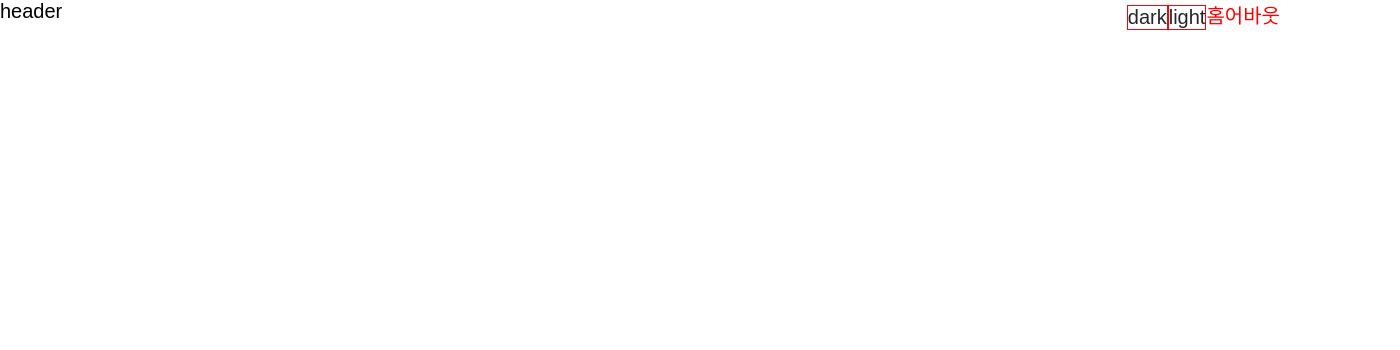
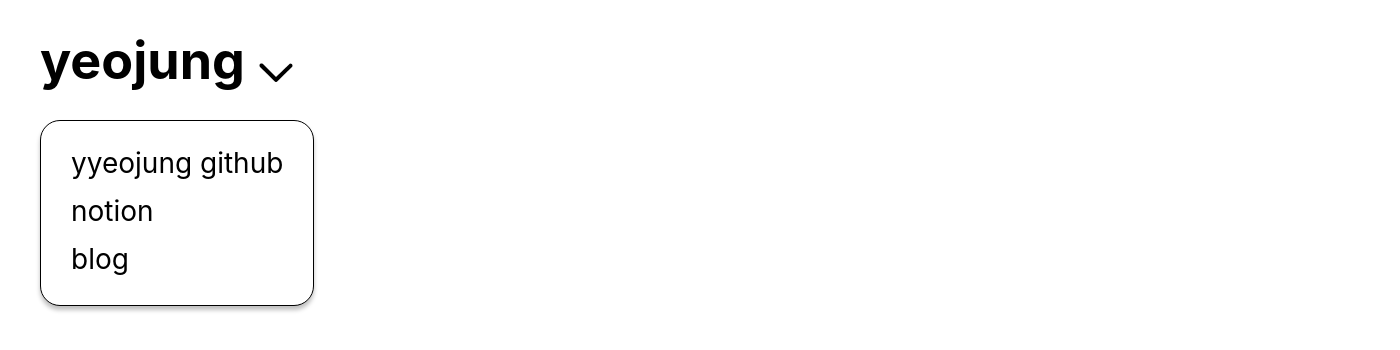
Before and after one commit to yyeojung/portfolio, a React (Create React App) app: page / in a window 1280 px wide. Shown: the top 350 px of the page, 1400 px wide, since content can reach past the window. Built offline with nearby package versions, Linux system fonts and the light colour scheme.

Commit message:
헤더 진행중

```diff
--- a/src/App.css
+++ b/src/App.css
@@ -117,7 +117,6 @@
 pre {
   border: none;
   font-size: 2rem;
-  font-family: 'NanumBarunGothic', sans-serif;
   color: #25262b;
 }
 ul,
--- a/src/App.tsx
+++ b/src/App.tsx
@@ -34,7 +34,7 @@
         <Button onClick={darkMode}>dark</Button>
         <Button onClick={lightMode}>light</Button>
         <a href='/'>홈</a>
-        <a href='/about'>어바웃</a>
+        <a href='/about'>어바dd웃</a>
       </Relative>
       <div className='App'>
         <Routes>
--- a/src/components/Header.tsx
+++ b/src/components/Header.tsx
@@ -5,12 +5,63 @@
   height: 12rem;
   background: ${(props) => props.theme.header};
   color: ${(props) => props.theme.mainColor};
+  padding: 0 4rem;
+  display: flex;
+  align-items: center;
+  position: relative;
+`;
+const Title = styled.div`
+  display: flex;
+  align-items: flex-end;
+
+  & h1 {
+    font-weight: 700;
+    font-size: 5.2rem;
+  }
+  & .dropdown {
+    width: 4rem;
+    height: 4rem;
+    background: url(${(props) => props.theme.dropdown.icon}) center center/ 100%
+      no-repeat;
+    margin-left: 1rem;
+  }
+  & .my_list {
+    position: absolute;
+    top: 100%;
+    padding: 2.5rem 3rem;
+    background: ${(props) => props.theme.dropdown.bg};
+    border: 0.1rem solid ${(props) => props.theme.dropdown.border};
+    box-shadow: 0 0.4rem 0.4rem 0 rgba(0, 0, 0, 0.25);
+    border-radius: 2rem;
+
+    & li {
+      font-size: 2.8rem;
+      height: 3.8rem;
+      cursor: pointer;
+    }
+    & li:hover {
+      border-bottom: 0.1rem solid ${(props) => props.theme.dropdown.border};
+    }
+    & li ~ li {
+      margin-top: 1rem;
+    }
+  }
 `;
 
 export default function Header() {
   return (
     <>
-      <Headers>header</Headers>
+      <Headers>
+        <Title>
+          <h1>yeojung</h1>
+          <button className='dropdown'></button>
+          <ul className='my_list'>
+            <li>yyeojung github</li>
+            <li>notion</li>
+            <li>blog</li>
+          </ul>
+        </Title>
+      </Headers>
     </>
   );
 }
--- a/src/index.css
+++ b/src/index.css
@@ -1,8 +1,7 @@
+
 body {
   margin: 0;
-  font-family: -apple-system, BlinkMacSystemFont, 'Segoe UI', 'Roboto', 'Oxygen',
-    'Ubuntu', 'Cantarell', 'Fira Sans', 'Droid Sans', 'Helvetica Neue',
-    sans-serif;
+  font-family: -apple-system,  sans-serif;
   -webkit-font-smoothing: antialiased;
   -moz-osx-font-smoothing: grayscale;
 }
--- a/src/index.tsx
+++ b/src/index.tsx
@@ -5,7 +5,7 @@
 import reportWebVitals from './reportWebVitals';
 import { BrowserRouter } from 'react-router-dom';
 import { Provider } from 'react-redux';
-import store from 'store';
+import store from './store/store';
 
 const root = ReactDOM.createRoot(
   document.getElementById('root') as HTMLElement
--- a/src/page/Home.tsx
+++ b/src/page/Home.tsx
@@ -1,10 +1,23 @@
 import React from 'react';
 import Header from 'components/Header';
+import styled from 'styled-components';
 
+const HomeWrap = styled.div`
+  background: ${(props) => props.theme.header};
+  min-height: 100vh;
+
+  & .guide {
+    width: 140rem;
+  }
+`;
 export default function Home() {
   return (
     <>
-      <Header />
+      <HomeWrap>
+        <div className='guide'>
+          <Header />
+        </div>
+      </HomeWrap>
     </>
   );
 }
--- /dev/null
+++ b/src/store/modal.tsx
@@ -0,0 +1,29 @@
+import { PayloadAction, createSlice } from '@reduxjs/toolkit';
+
+type ModalState = {
+  type: string;
+  isOpen: boolean;
+};
+
+const initialState: ModalState = {
+  type: '',
+  isOpen: false
+};
+
+const modal = createSlice({
+  name: 'modal',
+  initialState,
+  reducers: {
+    openModal: (state, action: PayloadAction<string>) => {
+      state.type = action.payload;
+      state.isOpen = true;
+    },
+
+    closeModal: (state) => {
+      state.isOpen = false;
+    }
+  }
+});
+
+export const { openModal, closeModal } = modal.actions;
+export default modal.reducer;
--- a/src/store.tsx
+++ b/src/store/store.tsx
@@ -1,5 +1,8 @@
 import { configureStore } from '@reduxjs/toolkit';
+import modal from './modal';
 
 export default configureStore({
-  reducer: {}
+  reducer: {
+    modal: modal
+  }
 });
--- a/src/style/theme.tsx
+++ b/src/style/theme.tsx
@@ -1,10 +1,23 @@
+import dropdownLignt from '../image/icon/dropdown_light.png';
+import dropdownDark from '../image/icon/dropdown_dark.png';
+
 export const lightTheme = {
   mainColor: '#000',
-  header: '#fff'
+  header: '#fff',
+  dropdown: {
+    icon: `${dropdownLignt}`,
+    bg: '#fff',
+    border: '#000'
+  }
 };
 export const darkTheme = {
   mainColor: '#F0F1F2',
-  header: '#02050E'
+  header: '#02050E',
+  dropdown: {
+    icon: `${dropdownDark}`,
+    bg: '#18191A',
+    border: '#626567'
+  }
 };
 export const theme = {
   lightTheme,
```
Also changed, not shown: src/components/modal/MyProfile.tsx (added, +18 -0 lines), src/components/modal/Setting.tsx (added, +18 -0 lines), src/image/icon/dropdown_dark.png (added), src/image/icon/dropdown_light.png (added).
